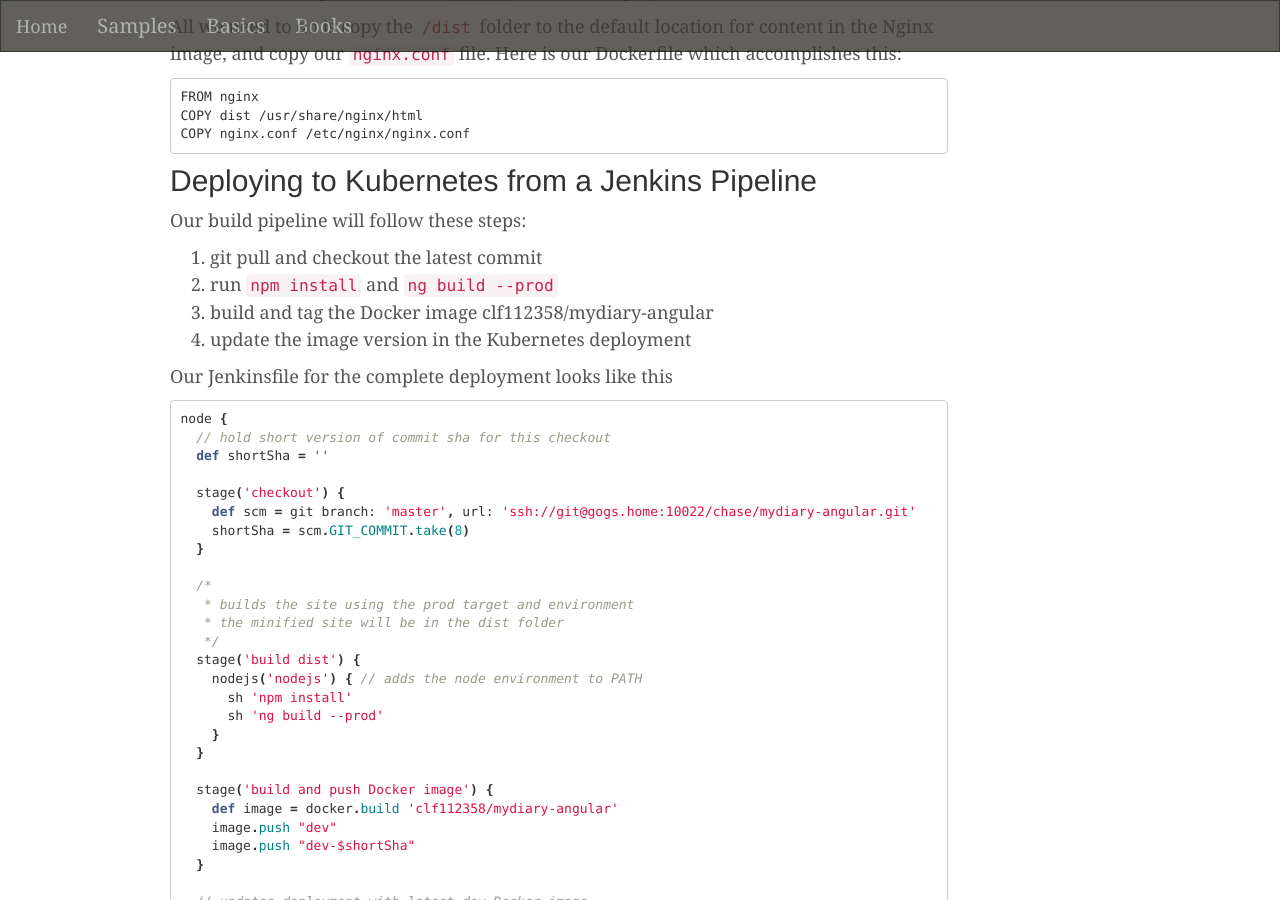
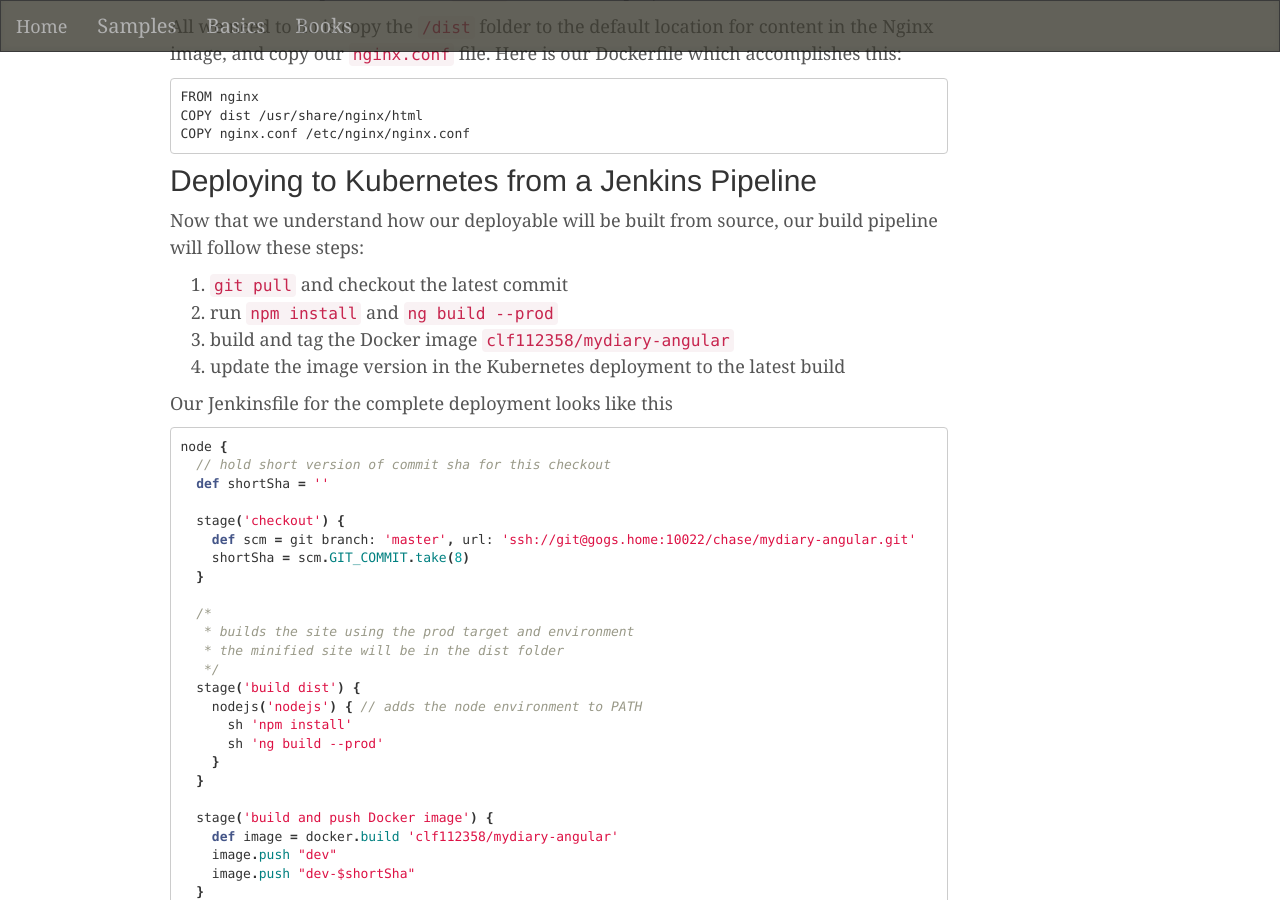
Before and after one commit to chasefranks/chasefranks.github.io, a Jekyll site: the page built from _posts/2017-08-07-deploying-angular2-to-k8s.md, in a window 1280 px wide and 900 px high, scrolled down 3392 px. Built offline with Jekyll 4.4.1, drawn with Linux system fonts in a browser that asks for light colours; comment, search, counter and statistics services are not loaded.

Commit message:
update post deploying-angular2-to-k8s

```diff
--- a/_posts/2017-08-07-deploying-angular2-to-k8s.md
+++ b/_posts/2017-08-07-deploying-angular2-to-k8s.md
@@ -136,12 +136,12 @@ COPY nginx.conf /etc/nginx/nginx.conf
 
 ## Deploying to Kubernetes from a Jenkins Pipeline
 
-Our build pipeline will follow these steps:
+Now that we understand how our deployable will be built from source, our build pipeline will follow these steps:
 
-1. git pull and checkout the latest commit
+1. `git pull` and checkout the latest commit
 2. run `npm install` and `ng build --prod`
-3. build and tag the Docker image clf112358/mydiary-angular
-4. update the image version in the Kubernetes deployment
+3. build and tag the Docker image `clf112358/mydiary-angular`
+4. update the image version in the Kubernetes deployment to the latest build
 
 Our Jenkinsfile for the complete deployment looks like this
 
```
